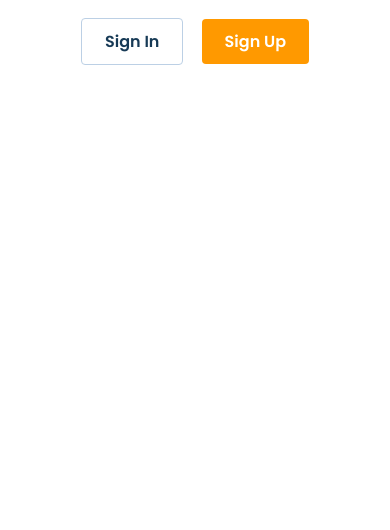
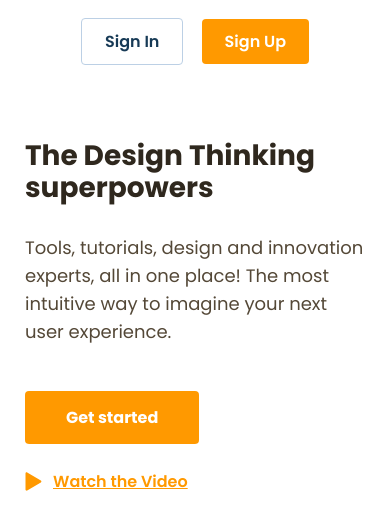
Before and after one commit to Vidiborets0012/Productly, a plain HTML site: page index.html in a window 390 px wide. Shown: the part 66-596 px from the top of the page. Drawn offline with nearby package versions, Linux system fonts and the light colour scheme.

Commit message:
adapt the top section

```diff
--- a/css/media.css
+++ b/css/media.css
@@ -13,6 +13,17 @@
   .menu-list {
     justify-content: flex-end;
     padding-top: 30px;
+  }
+
+  .top-inner {
+    background-image: none;
+  }
+}
+
+@media screen and (max-width: 768px) {
+  .top-inner {
+    padding: 35px 15px;
+    /* 60px между секциями */
   }
 }
 
@@ -55,4 +66,13 @@
     padding-top: 30px;
     text-align: center;
   }
+
+  .top-title {
+    font-size: 28px;
+    line-height: 32px;
+  }
+
+  .top-btn {
+    margin-bottom: 25px;
+  }
 }
--- a/index.html
+++ b/index.html
@@ -55,7 +55,7 @@
       </div>
     </header>
 
-    <!-- <section class="top">
+    <section class="top">
       <div class="container">
         <div class="top-inner">
           <h1 class="top-title title">The Design Thinking superpowers</h1>
@@ -70,7 +70,7 @@
       </div>
     </section>
 
-    <section class="tools">
+    <!-- <section class="tools">
       <h2 class="tools-title title">We design tools to unveil your superpowers</h2>
       <div class="tools-inner">
         <div class="container">
```
